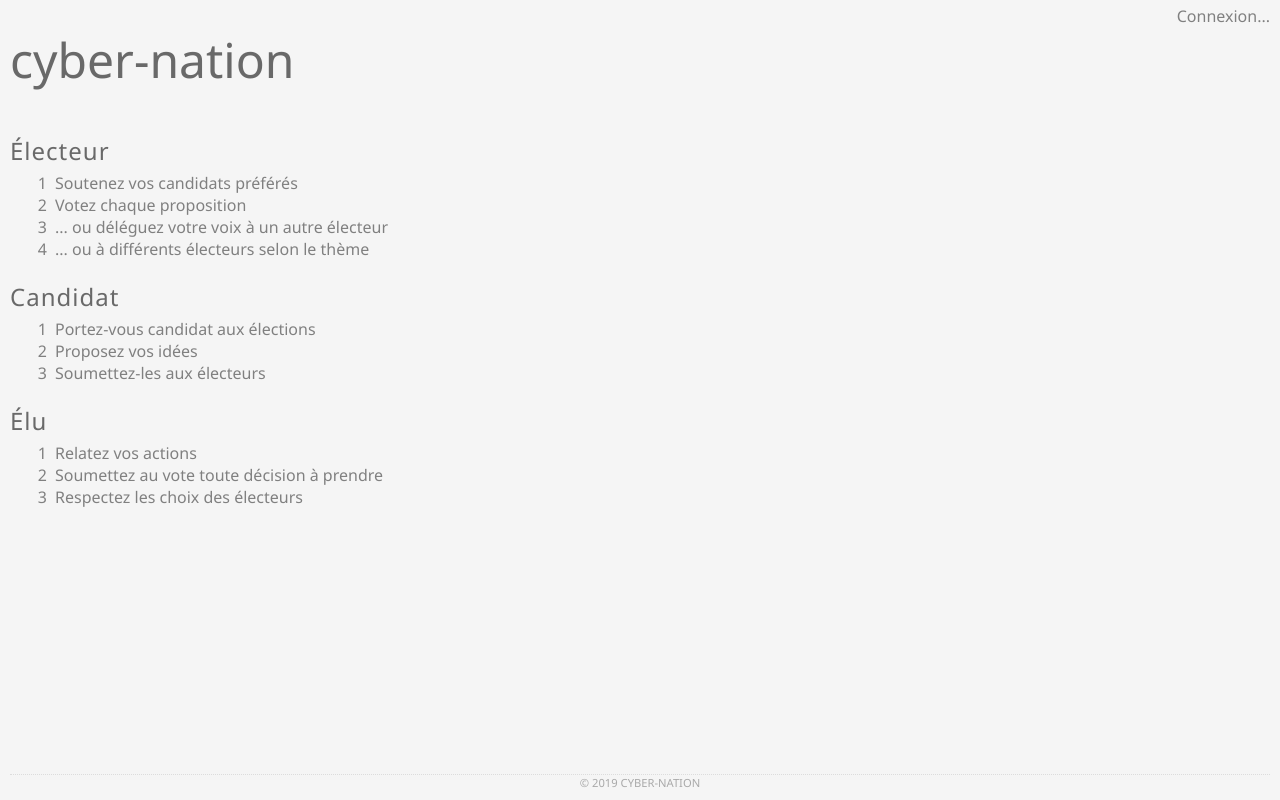
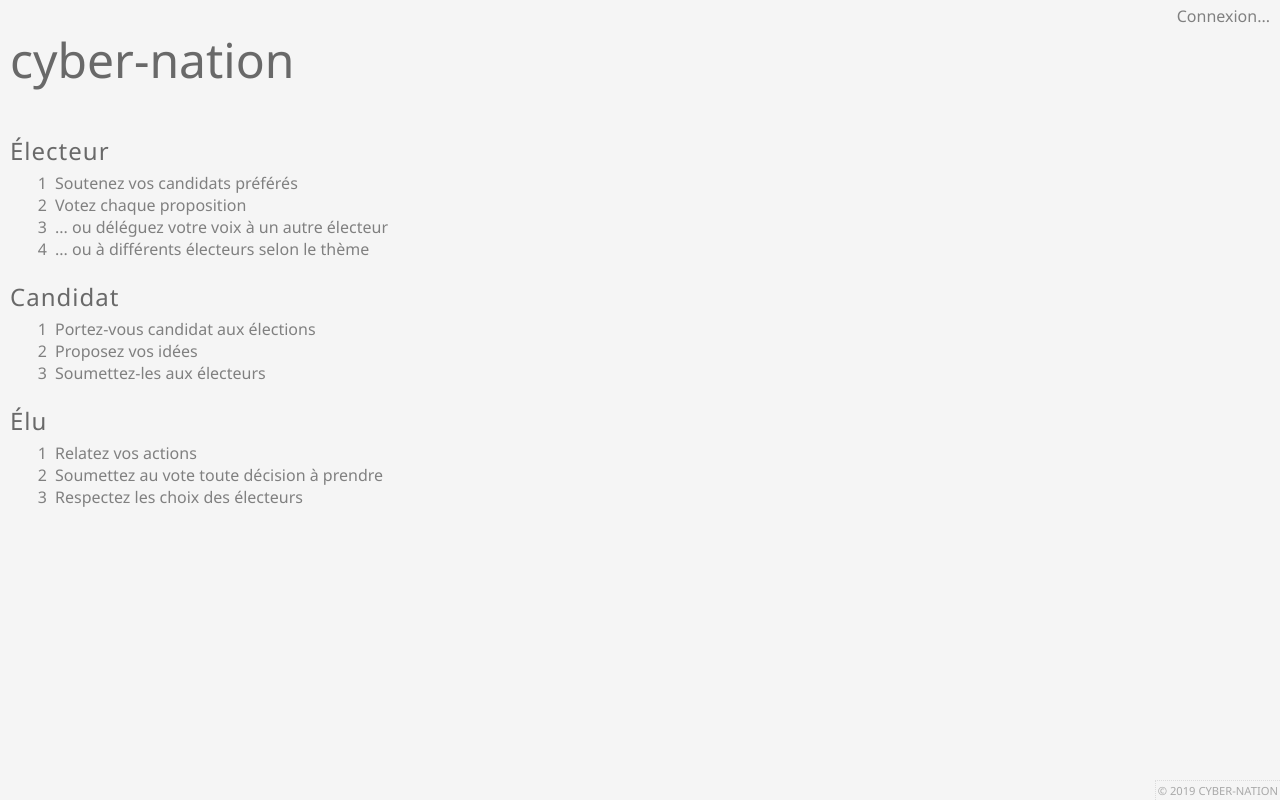
Before and after one commit to Cyber-Nation/website, a website with bundled scripts: page public/index.html in a window 1280 px wide. Built offline with nearby package versions, Linux system fonts and the light colour scheme; files whose address does not match are found by name.

Commit message:
copyright

```diff
--- a/public/style.css
+++ b/public/style.css
@@ -73,12 +73,16 @@ main {
 /* Footer */
 footer {
     font-size: 0.7em ;
-    text-align: center ;
+    text-align: right ;
     color: darkgray ;
+    box-sizing: border-box ;
     border-top: 1px dotted gainsboro ;
-    display: block ;
+    border-left: 1px dotted gainsboro ;
+    display: inline-block ;
     text-transform: uppercase ;
     background-color: var(--back) ;
-    height: 1.3em ;
-    width: calc(100vw - 20px)  ;
+    position: fixed ;
+    bottom: 0 ;
+    right: 0 ;
+    padding: 2 ;
 }
```
